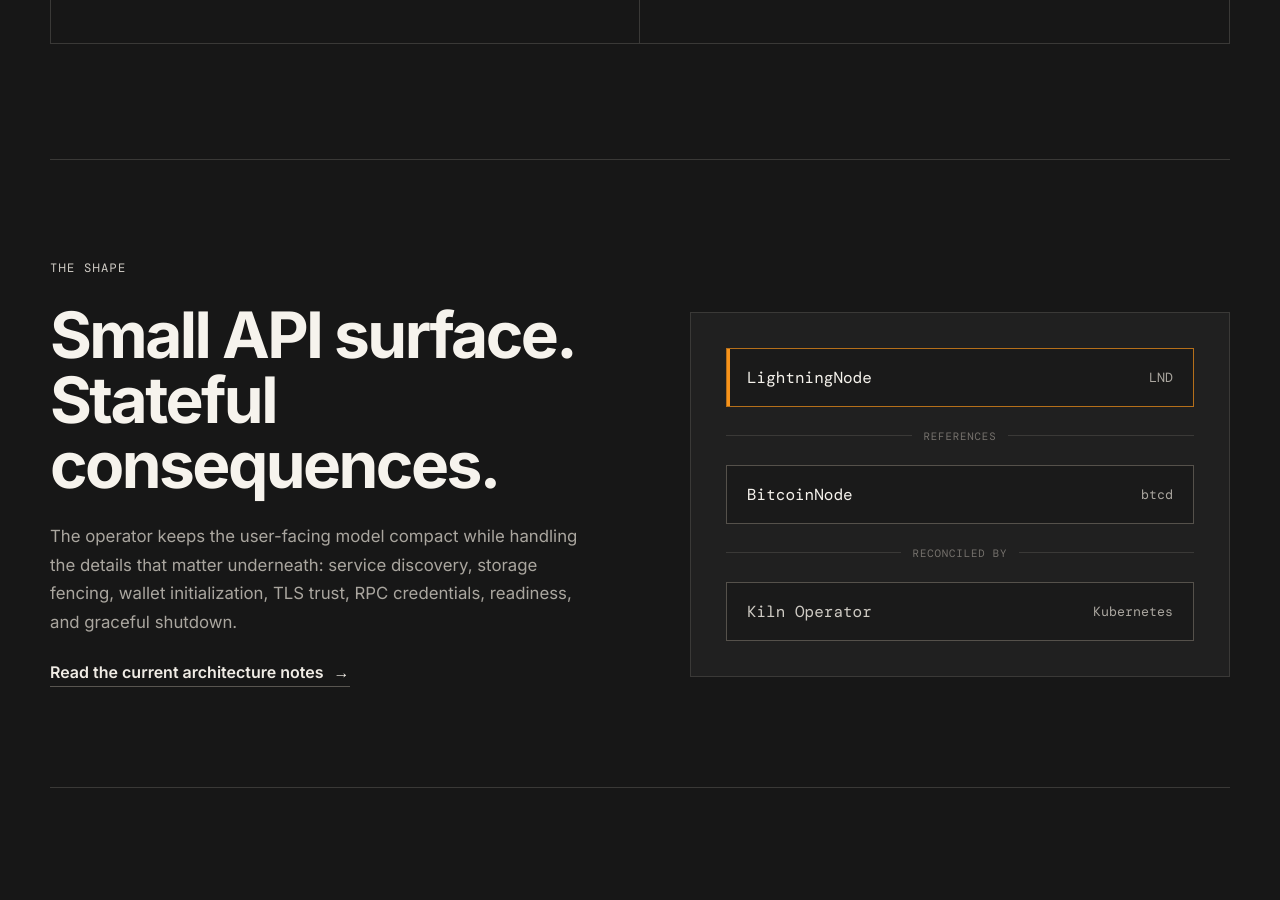
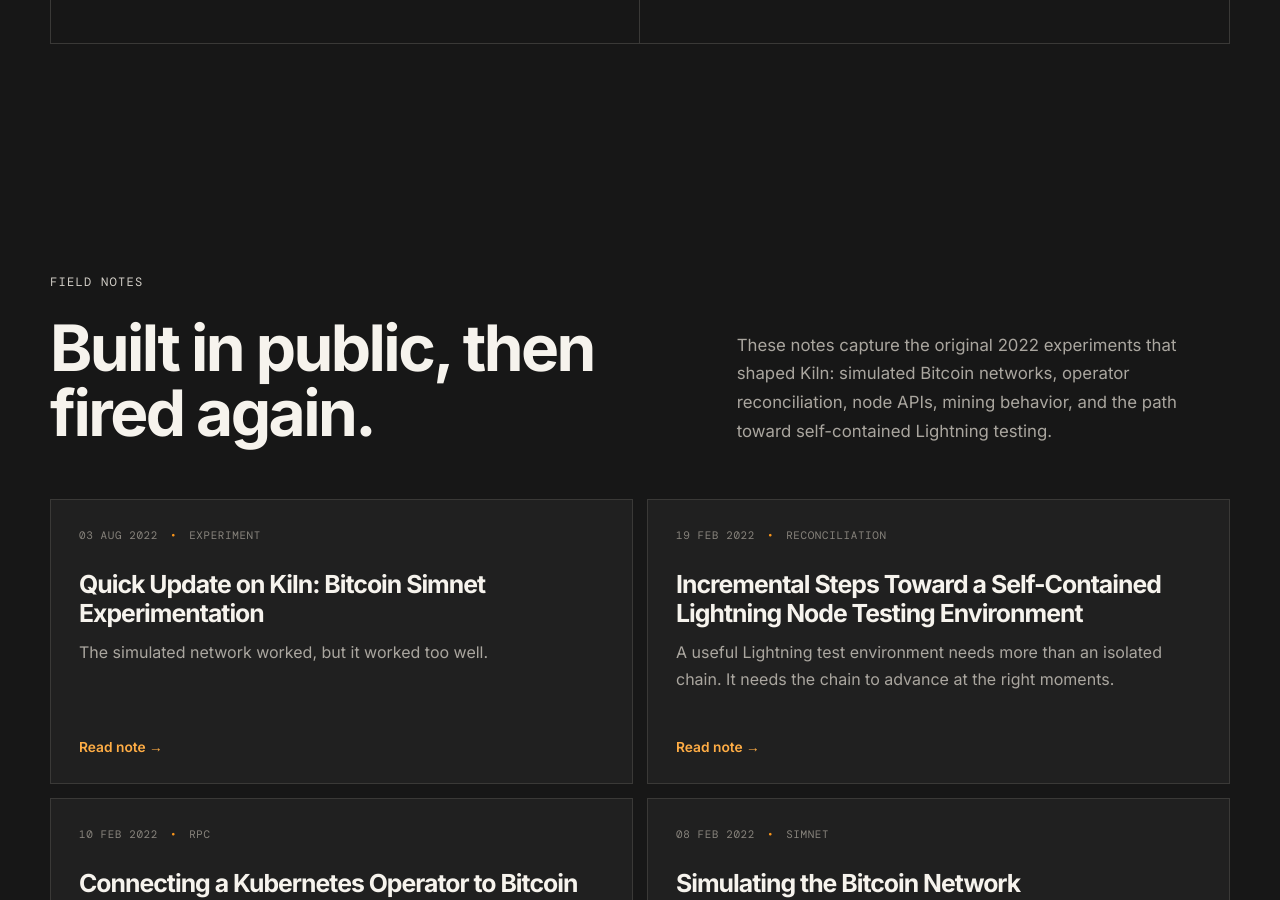
Before and after one commit to kiln-fired/kiln-fired.github.io, a Jekyll site: the page built from index.markdown, in a window 1280 px wide and 900 px high, scrolled down 1830 px. Built offline with Jekyll 4.4.1, drawn with Linux system fonts in a browser that asks for light colours; some of the changed text lies outside the part shown.

Commit message:
Update Kiln homepage messaging

```diff
--- a/index.markdown
+++ b/index.markdown
@@ -54,24 +54,6 @@ title: Kiln
   </div>
 </section>
 
-<section class="architecture">
-  <div class="section-kicker">The shape</div>
-  <div class="arch-grid">
-    <div class="arch-copy">
-      <h2>Small API surface. Stateful consequences.</h2>
-      <p>The operator keeps the user-facing model compact while handling the details that matter underneath: service discovery, storage fencing, wallet initialization, TLS trust, RPC credentials, readiness, and graceful shutdown.</p>
-      <a class="text-link" href="https://github.com/kiln-fired/kiln-operator/blob/main/README.md">Read the current architecture notes <span>→</span></a>
-    </div>
-    <div class="stack-diagram">
-      <div class="stack-node orange">LightningNode <small>LND</small></div>
-      <div class="stack-connector"><i></i><span>references</span><i></i></div>
-      <div class="stack-node">BitcoinNode <small>btcd</small></div>
-      <div class="stack-connector"><i></i><span>reconciled by</span><i></i></div>
-      <div class="stack-node muted">Kiln Operator <small>Kubernetes</small></div>
-    </div>
-  </div>
-</section>
-
 <section class="section history" id="field-notes">
   <div class="section-kicker">Field notes</div>
   <div class="section-heading">
@@ -96,5 +78,5 @@ title: Kiln
     <h2>See what’s burning now.</h2>
     <p>Kiln is actively being modernized around a current Kubernetes operator stack and current Bitcoin/Lightning dependencies.</p>
   </div>
-  <a class="button primary" href="https://github.com/kiln-fired/kiln-operator">github.com/kiln-fired/kiln-operator <span>↗</span></a>
+  <a class="button inverse" href="https://github.com/kiln-fired/kiln-operator">github.com/kiln-fired/kiln-operator <span>↗</span></a>
 </section>
```
Also changed, not shown: other parts of index.markdown (+1 -1 lines).
